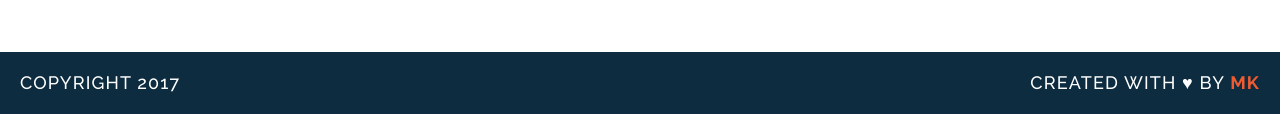
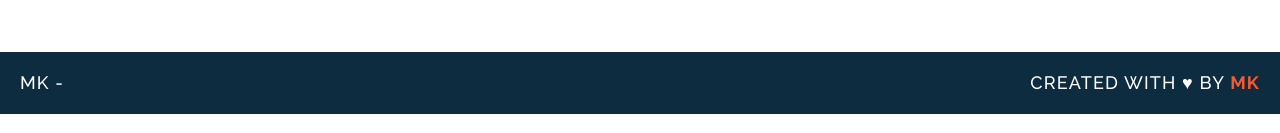
Before and after one commit to KhanMuhamamdT/wdi-fundamentals-memorygame, a plain HTML site: page memory_game/memory game_final.html in a window 1280 px wide. Shown: the part 664-797 px from the top of the page. Drawn offline with Linux system fonts and the light colour scheme; a web font is replaced by a local one.

Commit message:
Update memory game_final.html

```diff
--- a/memory_game/memory game_final.html
+++ b/memory_game/memory game_final.html
@@ -22,7 +22,7 @@
   </body>
 </main>
   <footer class="clearfix">
-    <p class="copyright">Copyright 2017</p>
+    <p class="copyright">MK - </p>
     <p class="message">Created with &hearts; by <span class="name">MK</span></p>
   </footer>
 <script src="main.js"></script>
```
